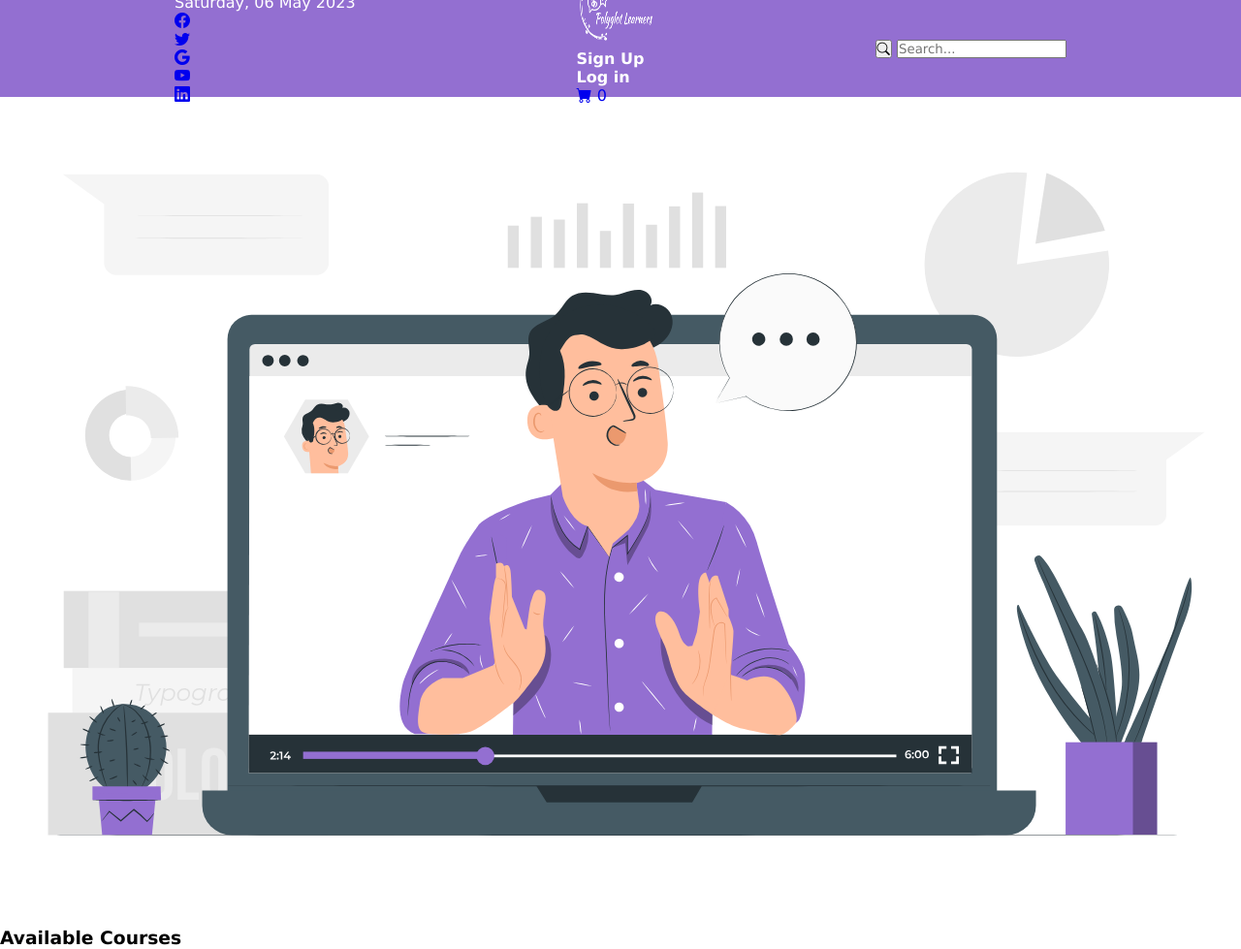
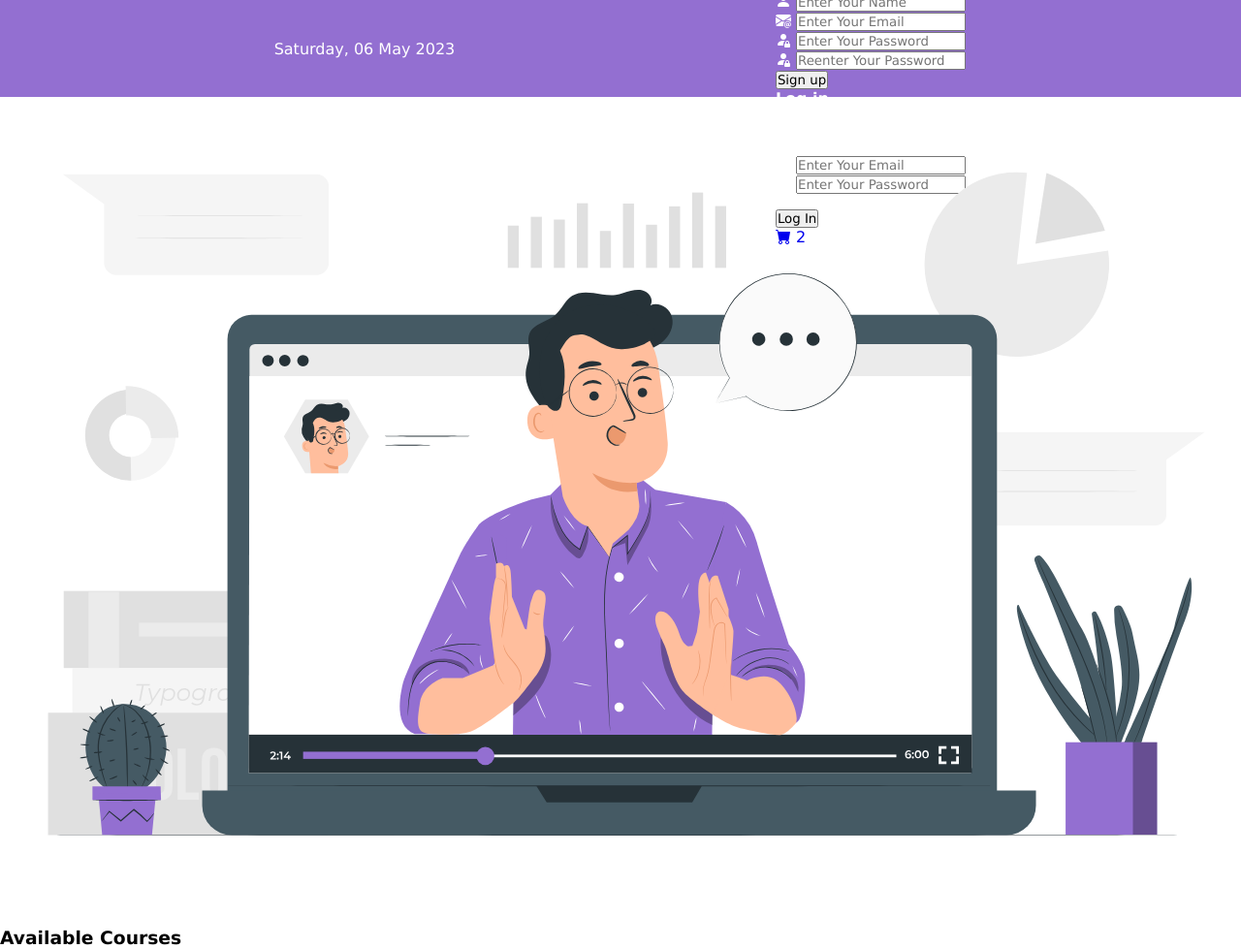
Before and after one commit to hibahdesu/E-learning-website, a PHP site: page / in a window 1280 px wide. Shown: the top 979 px of the page at 97% size. Run offline with PHP 8.4, Linux system fonts and the light colour scheme; data that the repository does not hold is empty.

Commit message:
Update index.php

```diff
--- a/index.php
+++ b/index.php
@@ -9,6 +9,7 @@
     <title>Polyglot E-Learning | Home</title>
 </head>
 <body>
+    <?php include("inc/function.php"); ?>
 <div id="header" class="header ">
     <div id="up_head" class="up_head ">
 <div class='container'>
@@ -16,16 +17,6 @@
             <p>
             <?php echo date('l, d F Y'); ?>
             </p>
-        </div>
-
-        <div id="link" class="link">
-            <ul>
-                <li> <a href="#"><i class="bi bi-facebook"></i></a></li>
-                <li> <a href="#"><i class="bi bi-twitter"></i></a></li>
-                <li> <a href="#"><i class="bi bi-google"></i></a></li>
-                <li> <a href="#"><i class="bi bi-youtube"></i></a></li>
-                <li> <a href="#"><i class="bi bi-linkedin"></i></a></li>
-            </ul>
         </div>
         </div>
     </div>
@@ -39,27 +30,90 @@
         </h2>
         </div>
 
+        <div class="search">
+            <form action="post" enctype="multipart/form-data">
+                <button name="search"><i class="bi bi-search"></i></button>
+                <input type="search" name="query" placeholder="Search...">
+
+            </form>
+    </div>
+
 
         <div class="icon grid">
         <div class="signup">
         <h4>Sign Up</h4>
+            <form action="post" class='flex'>
+                <h3 class='flex'>
+                <i class="bi bi-person-fill-add"></i>
+                </h3>
+                <h2>Sign Up</h2>
+                <div class="input_f flex">
+                <i class="bi bi-person-fill"></i>
+                <input type="text" name='s_email' placeholder='Enter Your Name'>
+                </div>
+
+                <div class="input_f flex">
+                <i class="bi bi-envelope-at-fill"></i>
+                <input type="text" name='s_name' placeholder='Enter Your Email'>
+                </div>
+
+
+                <div class="input_f flex">
+                <i class="bi bi-person-fill-lock"></i>
+                <input type="text" name='s_pass' placeholder='Enter Your Password'>
+                </div>
+
+                <div class="input_f flex">
+                <i class="bi bi-person-fill-lock"></i>
+                <input type="text" name='s_pass2' placeholder='Reenter Your Password'>
+                </div>
+
+
+                <button name='s_signup'>Sign up</button>
+                </form>
         </div>
 
 
         <div class="login">
         <h4>Log in</h4>
+            <form action="post" class='flex'>
+                <h3 class='flex'>
+                <i class="bi bi-person-circle"></i>
+                </h3>
+                <h2>Log In</h2>
+                <div class="input_f flex">
+                <i class="bi bi-envelope-at-fill"></i>
+                <input type="text" id='login-form-username' name='u_email' placeholder='Enter Your Email'>
+                </div>
+
+                <div class="input_f flex">
+                <i class="bi bi-person-fill-lock"></i>
+                <input type="text" name='u_pass' placeholder='Enter Your Password' id='login-form-password'>
+                </div>
+
+                <h5>
+                    Forget Password?
+                </h5>
+
+                <button name='u_login'>Log In</button>
+            </form>
         </div>
 
         <div class='icons2 flex'>
         <div class="cart">
             <a href="cart.php">
                     <i class="bi bi-cart-fill"></i>
-                    <span>0</span>
+                    <span>2</span>
             </a>
         </div>
 
             <div class="menu">
             <h2><i class="bi bi-list"></i></h2>
+            <ul>
+
+                <?php echo menu_cat(); ?>
+            </ul>
+
         </div>
 
         </div>
@@ -69,13 +123,7 @@
 
     </div>
 
-    <div class="search container">
-            <form action="post" enctype="multipart/form-data">
-                <button name="search"><i class="bi bi-search"></i></button>
-                <input type="search" name="query" placeholder="Search...">
 
-            </form>
-        </div>
 </div>
 <!--header-->
     <div class="slider flex">
@@ -86,6 +134,7 @@
     <div class="home_cat">
     <h3>Available Courses</h3>
     <ul class='grid'>
+        <!--
         <li>
         <img src="images/courses/Japanese calligraphy-pana.svg" alt="image here ">
             <h4>Japanese</h4>
@@ -102,18 +151,17 @@
         <img src="images/courses/English teacher-rafiki.svg" alt="image here ">
             <h4>English</h4>
             <p>courses: <span>4</span> </p>
-        </li>
+        </li> -->
 
-
+        <?php echo pop_cat(); ?>
     </ul>
-    <?php include ("inc/home_cat.php"); ?>
 </div>
 
 <div class="top_course">
     <h3>Popular Courses</h3>
     <ul class='flex'>
         <li>
-            <a href="#">
+            <a href="course_details.php">
                 <img src="images/courses/Knowledge-amico.svg" alt="">
                 <h4 class="c_n">Japanese:
                     <span class="c_t">N5 Kanji</span>
```
